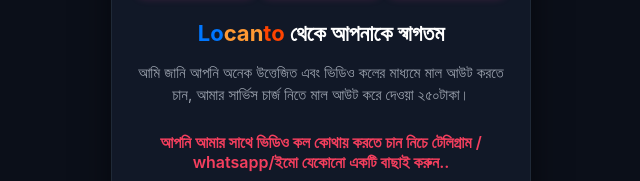
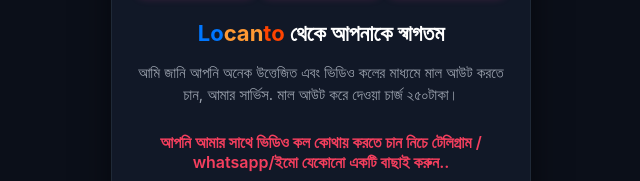
Before and after one commit to pj9889/dokmain, a plain HTML site: page index.html in a window 1280 px wide. Shown: the part 282-463 px from the top of the page, 319-959 px from the left. Drawn offline with Linux system fonts and the light colour scheme; no server answers.

Commit message:
Update index.html

```diff
--- a/index.html
+++ b/index.html
@@ -360,7 +360,7 @@
             <h1 class="welcome-title">
                 <span class="locanto-blue">Lo</span><span class="locanto-lite-orange">can</span><span class="locanto-deep-orange">to</span> থেকে আপনাকে স্বাগতম
             </h1>
-            <p class="welcome-subtitle">আমি জানি আপনি অনেক উত্তেজিত এবং ভিডিও কলের মাধ্যমে মাল আউট করতে চান, আমার সার্ভিস চার্জ নিতে মাল আউট করে দেওয়া ২৫০টাকা।</p>
+            <p class="welcome-subtitle">আমি জানি আপনি অনেক উত্তেজিত এবং ভিডিও কলের মাধ্যমে মাল আউট করতে চান, আমার সার্ভিস. মাল আউট করে দেওয়া চার্জ ২৫০টাকা।</p>
 
             <label class="section-label">আপনি আমার সাথে ভিডিও কল কোথায় করতে চান নিচে টেলিগ্রাম / whatsapp/ইমো যেকোনো একটি বাছাই করুন..</label>
             <div class="options-container">
```
